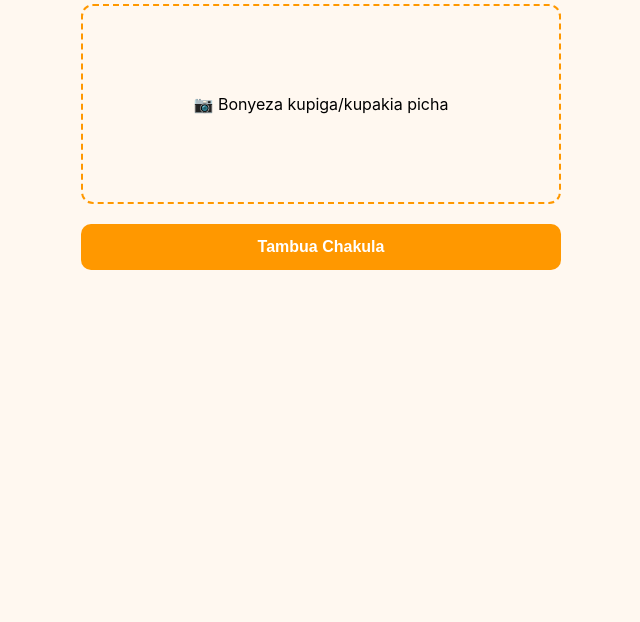
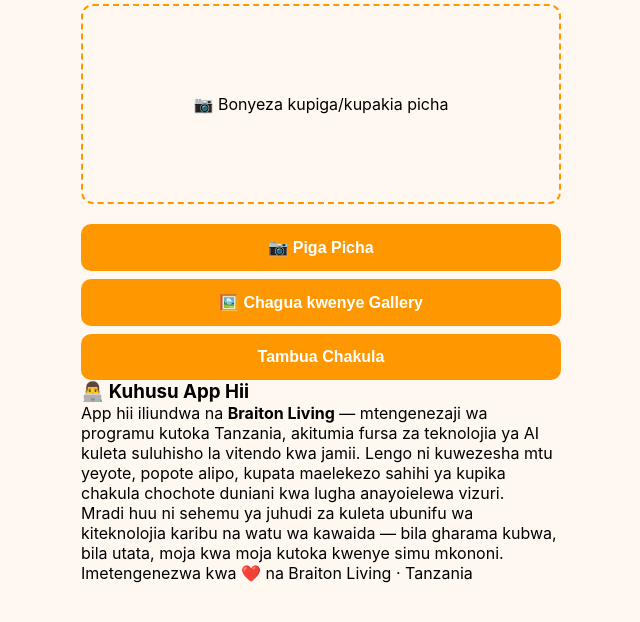
Before and after one commit to tonticha9/Food-detection-, a Flask app: page / in a window 1280 px wide. Shown: the part 99-721 px from the top of the page, without its empty margins (319-959 px from the left). Run offline with Flask 3, Linux system fonts and the light colour scheme; some libraries are stand-ins or nearby versions.

Commit message:
Update image upload form and add about section

```diff
--- a/templates/index.html
+++ b/templates/index.html
@@ -13,11 +13,19 @@
     <p class="subtitle">Piga picha ya chakula chochote duniani, upate jina, ingredients na jinsi ya kupika</p>
 
     <form id="foodForm">
-      <label for="imageInput" class="upload-box">
+      <label for="cameraInput" class="upload-box">
         <span id="uploadText">📷 Bonyeza kupiga/kupakia picha</span>
         <img id="preview" style="display:none;" />
       </label>
-      <input type="file" id="imageInput" name="image" accept="image/*" capture="environment" required>
+
+      <input type="file" id="cameraInput" name="cameraImage" accept="image/*" capture="environment" style="display:none;">
+      <input type="file" id="galleryInput" name="galleryImage" accept="image/*" style="display:none;">
+
+      <div class="button-row">
+        <button type="button" id="cameraBtn">📷 Piga Picha</button>
+        <button type="button" id="galleryBtn">🖼️ Chagua kwenye Gallery</button>
+      </div>
+
       <button type="submit" id="submitBtn">Tambua Chakula</button>
     </form>
 
@@ -48,6 +56,26 @@
     </div>
 
     <div id="errorBox" style="display:none;" class="error"></div>
+
+    <div class="about-section">
+      <h3>👨‍💻 Kuhusu App Hii</h3>
+      <p>
+        App hii iliundwa na <strong>Braiton Living</strong> — mtengenezaji wa
+        programu kutoka Tanzania, akitumia fursa za teknolojia ya AI kuleta
+        suluhisho la vitendo kwa jamii. Lengo ni kuwezesha mtu yeyote,
+        popote alipo, kupata maelekezo sahihi ya kupika chakula chochote
+        duniani kwa lugha anayoielewa vizuri.
+      </p>
+      <p>
+        Mradi huu ni sehemu ya juhudi za kuleta ubunifu wa kiteknolojia
+        karibu na watu wa kawaida — bila gharama kubwa, bila utata, moja
+        kwa moja kutoka kwenye simu mkononi.
+      </p>
+    </div>
+
+    <footer class="footer">
+      <p>Imetengenezwa kwa ❤️ na Braiton Living &middot; Tanzania</p>
+    </footer>
   </div>
 
   <script src="{{ url_for('static', filename='script.js') }}"></script>
```
